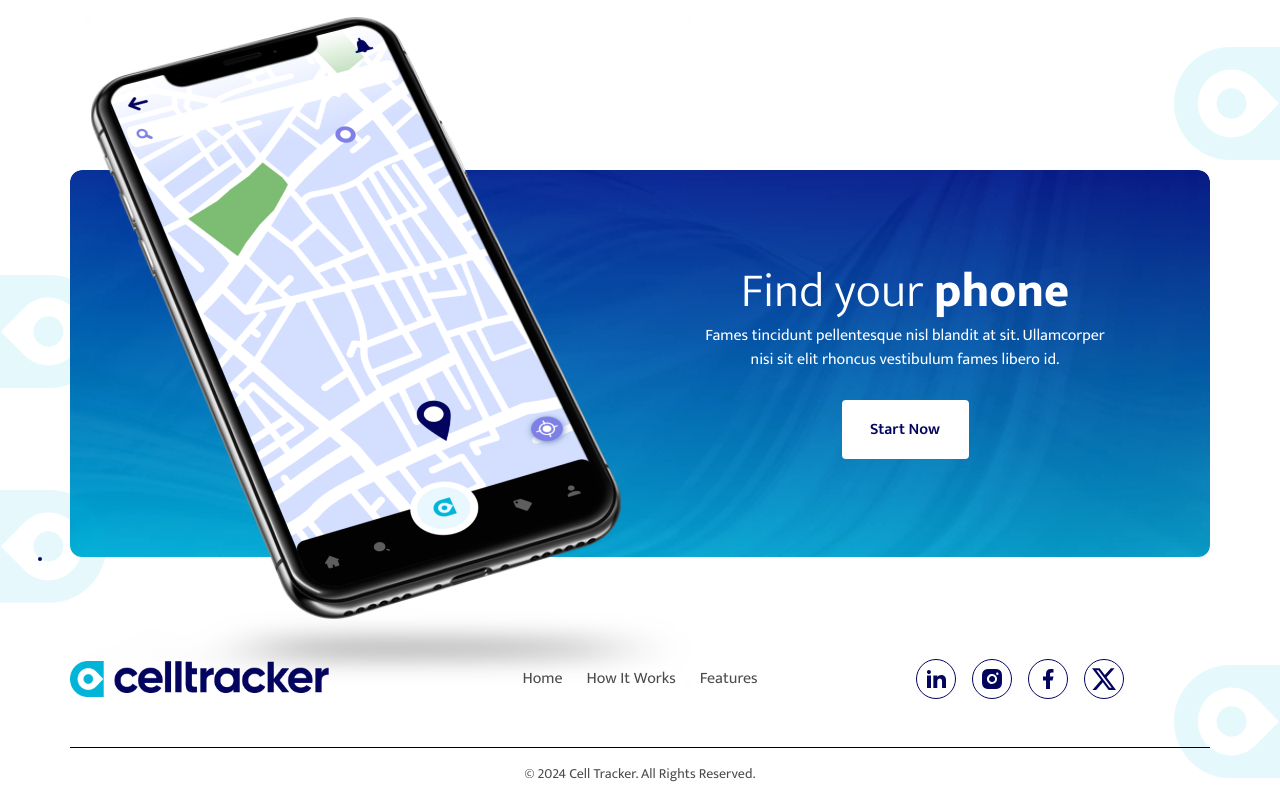
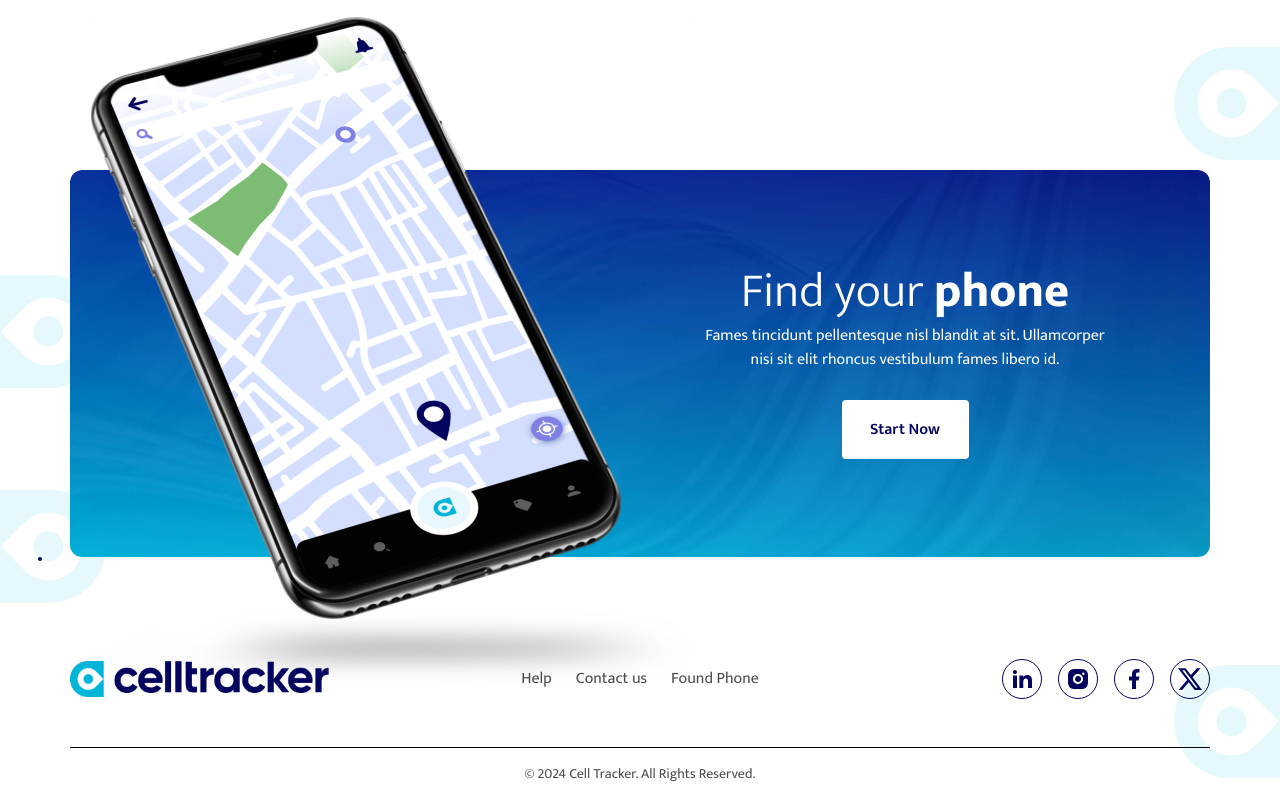
Before and after one commit to sachin-niyana/cell-tracker, a React (Create React App) app: page / in a window 1280 px wide. Shown: the part 4572-5372 px from the top of the page. Built offline with nearby package versions, Linux system fonts and the light colour scheme.

Commit message:
merge code

```diff
--- a/src/components/common/Footer.jsx
+++ b/src/components/common/Footer.jsx
@@ -3,7 +3,7 @@ import { Facebook, Insta, Linkedin, Twiter } from "../common/Icons";
 import vector from "../../assets/images/landing/png/vector-left.png";
 import vectorright from "../../assets/images/landing/png/vector-right.png";
 import footerlogo from "../../assets/images/landing/png/footer-logo.png";
-import { Link } from "react-router-dom";
+import { Link, useLocation } from "react-router-dom";
 
 const Footer = () => {
   function getCurrentYear() {
@@ -11,6 +11,9 @@ const Footer = () => {
     return currentDate.getFullYear();
   }
   const currentYear = getCurrentYear();
+  const location = useLocation();
+  const isLandingPath = location.pathname === "/landing";
+
   return (
     <div className=" relative">
       <span className=" absolute left-0 top-[-120%] hidden md:block">
@@ -45,7 +48,7 @@ const Footer = () => {
                   href="#home"
                   className="font-normal hidden sm:block sm:text-base text-sm text-black opacity-[70%] relative z-[1] after:w-0 after:bg-black after:opacity-[70%] after:h-[2px] after:bottom-1 after:left-[50%] after:duration-300 after:rounded-md after:absolute hover:after:left-0 hover:after:w-full"
                 >
-                  Home
+                  {isLandingPath ? "Home" : "Help"}
                 </Link>
               </li>
               <li>
@@ -53,7 +56,7 @@ const Footer = () => {
                   href="#how-it-works"
                   className="font-normal sm:text-base hidden sm:block text-sm text-black opacity-[70%] relative z-[1] after:w-0 after:bg-black after:opacity-[70%] after:h-[2px] after:bottom-1 after:left-[50%] after:duration-300 after:rounded-md after:absolute hover:after:left-0 hover:after:w-full"
                 >
-                  How It Works
+                  {isLandingPath ? "How It Works" : "Contact us"}
                 </Link>
               </li>
               <li>
@@ -61,12 +64,12 @@ const Footer = () => {
                   href="#features"
                   className="font-normal sm:text-base text-sm hidden sm:block text-black opacity-[70%] relative z-[1] after:w-0 after:bg-black after:opacity-[70%] after:h-[2px] after:bottom-1 after:left-[50%] after:duration-300 after:rounded-md after:absolute hover:after:left-0 hover:after:w-full"
                 >
-                  Features
+                  {isLandingPath ? "Features" : "Found Phone"}
                 </Link>
               </li>
             </ul>
           </div>
-          <div className="w-full lg:w-1/3 flex justify-center md:mt-4 mt-8 lg:mt-0 ">
+          <div className="w-full lg:w-1/3 flex lg:justify-end justify-center mt-8 lg:mt-0 ">
             <div className="flex gap-4">
               <Link
                 to="https://in.linkedin.com/"
```
